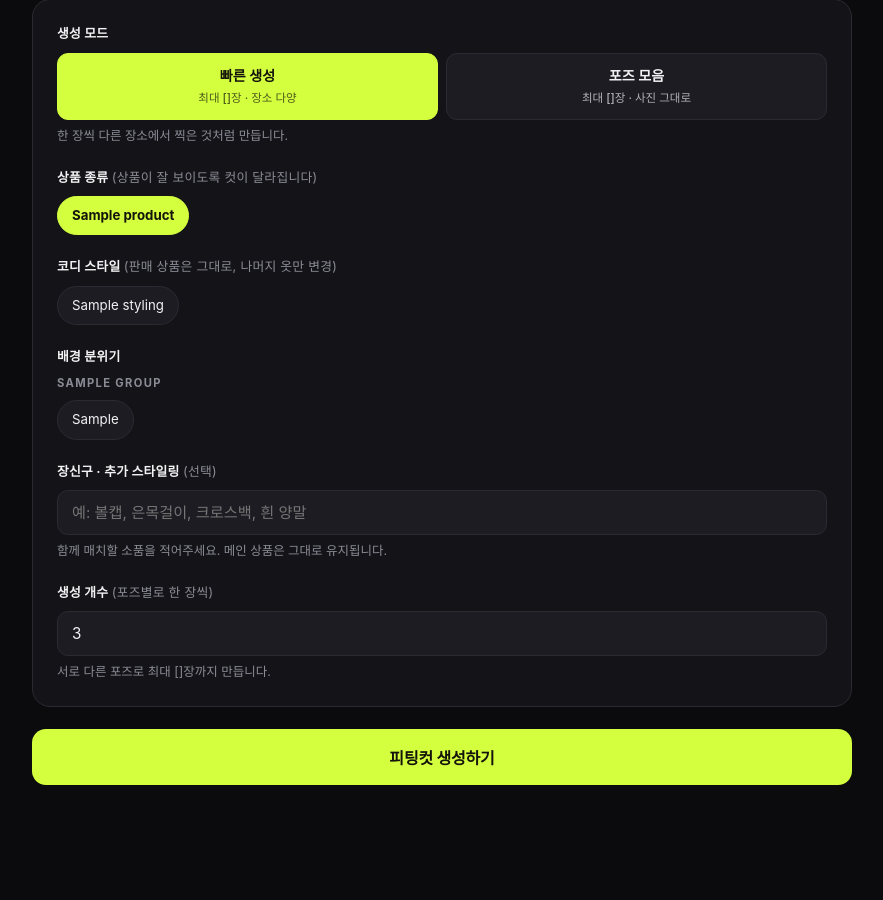
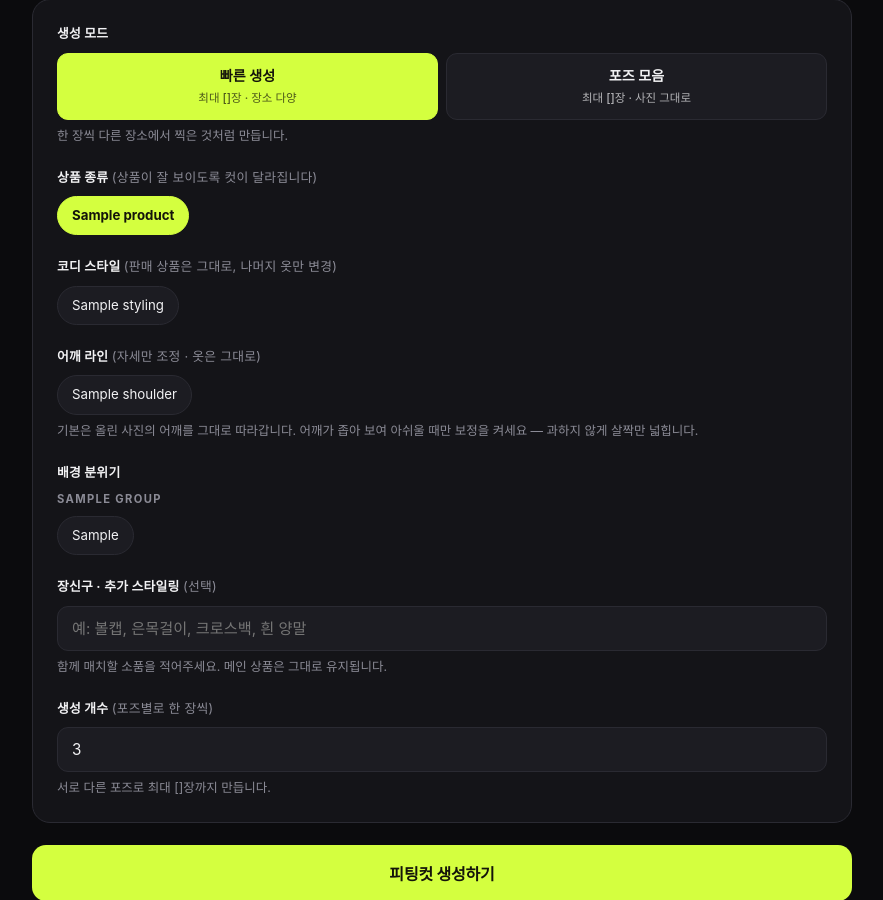
Before and after one commit to 5190rkddkwldi-hash/groomin-fitting, a Flask app: template templates/index.html in a window 1280 px wide. Shown: the part 884-1784 px from the top of the page, without its empty margins (198-1081 px from the left). Before the commit the page ends 1669 px from the top, so only its background shows below. Run offline with Flask 3, Linux system fonts and the light colour scheme; the visitor is signed in with stand-in values (Sample User, id 1); the template is opened without the code that fills it: most values are stand-ins (such as "Sample title", 1, 10 or a date in 2020).

Commit message:
Make broad shoulders a button, not the default
Broadening the shoulder line was welded to AI coordination, so it
applied whenever that mode was used and was unreachable otherwise.
It is now its own control with two settings, available in every
quick-generation cut regardless of styling.

The default follows the uploaded photo: same shoulder width, same
slope, reproduced rather than improved. The correction is deliberately
gentle — widen only a little, carriage rather than muscle, the same
body standing better — because pushing it hard stops looking like the
same person.

Removing the "shoulders dropped" wording from the global posture rule
stays: that was an instruction to slump, which is neither following
the photo nor correcting it.

Hidden in pose-set mode, which reuses the supplied photo as-is.

Co-Authored-By: Claude Opus 5 (1M context) <noreply@anthropic.com>
Claude-Session: https://claude.ai/code/session_014BmvQQsQa9wvEjFj1GvBRu

```diff
--- a/app.py
+++ b/app.py
@@ -470,16 +470,36 @@ STYLING_RULE_TEMPLATE = (
 # AI 자동 코디에서만 얹는 상체 규칙. 쇼핑몰 착용컷이 실물보다 태가 사는 이유는
 # 어깨가 쳐지지 않고 어깨선이 수평으로 넓게 잡히기 때문이다.
 # 옷의 재단·핏은 건드리지 않고 '자세'만 다룬다 (GARMENT_LOCK_RULE 과 충돌 방지).
-SHOULDER_RULE = (
-    "UPPER-BODY CARRIAGE — carry the upper body the way Korean "
-    "shopping-mall fitting cuts do: the shoulders stay open and rolled "
-    "slightly back, so the collarbones read as one straight level line "
-    "across the chest and the back stays broad through the lats. The "
-    "frame should read a little wider across the shoulders than at the "
-    "waist, and the neck stays long. Everything from the ribs down keeps "
-    "the loose, unposed stance described above, and the garment's own "
-    "cut, fit and length are unchanged — this governs posture only. "
-)
+# 어깨 라인 — 기본은 올린 사진을 그대로 따라간다. 넓히기는 사용자가 버튼으로 켠다.
+# (2026-09-01 사용자 요청: "원래 사진에 맞게 연출하고, 어깨 넓게는 버튼으로 따로")
+SHOULDERS = {
+    "keep": {
+        "label": "사진 그대로",
+        "rule": (
+            "SHOULDER LINE — take the shoulders straight from the reference "
+            "photo: the same width across, the same slope, the same way they "
+            "carry. Reproduce that shoulder line as it is rather than "
+            "improving it. "
+        ),
+    },
+    "wide": {
+        "label": "어깨 넓게 보정",
+        # '조금'이 핵심이다. 세게 밀면 보디빌더가 되어 같은 사람으로 안 보인다.
+        "rule": (
+            "SHOULDER LINE — give the upper body the light lift a Korean "
+            "shopping-mall fitting cut has: the shoulders sit open and rolled "
+            "slightly back so the collarbone line reads level, and the neck "
+            "stays long. Widen the shoulder line only a little — a gentle "
+            "correction of the reference photo, the same body standing "
+            "better, still the width a real person has in an everyday "
+            "snapshot. This is carriage, not extra muscle: the build stays "
+            "the model's own and the waist is unchanged. Everything from the "
+            "ribs down keeps the loose, unposed stance described above, and "
+            "the garment's own cut, fit and length are unchanged — this "
+            "governs posture only. "
+        ),
+    },
+}
 
 # 상의를 하의에 넣어 입을지. 옷의 실제 기장을 바꾸는 게 아니라 '입는 방식'만 정한다.
 TUCKS = {
@@ -1224,6 +1244,7 @@ def index():
         stylings=[(key, val["label"]) for key, val in STYLINGS.items()],
         tucks=[(key, val["label"]) for key, val in TUCKS.items()],
         ref_uses=[(key, val["label"]) for key, val in REF_USES.items()],
+        shoulders=[(key, val["label"]) for key, val in SHOULDERS.items()],
     )
 
 
@@ -1757,8 +1778,11 @@ def process():
             # 비어 있으면 '그대로'로 안전하게 떨어진다.
             desc = (request.form.get("styling_desc") or "").strip()[:MAX_STYLING_DESC]
         restyling = bool(desc)
-        # 어깨선 규칙은 AI 자동 코디에서만 얹는다 (사용자 요청 2026-09-01).
-        extra["shoulder_rule"] = SHOULDER_RULE if styling == "auto" else ""
+        # 어깨 라인은 화면의 버튼이 정한다. 기본은 올린 사진 그대로.
+        shoulder = request.form.get("shoulder", "keep")
+        if shoulder not in SHOULDERS:
+            shoulder = "keep"
+        extra["shoulder_rule"] = SHOULDERS[shoulder]["rule"]
         # 여러 장 뽑을 때 컷마다 카메라를 조금씩 다르게. 포즈·배경 디테일은
         # 이미 컷 번호로 갈리므로 여기서는 구도 축만 더한다.
         extra["shot_variety"] = (
--- a/templates/index.html
+++ b/templates/index.html
@@ -426,6 +426,17 @@
         </div>
       </div>
 
+      <div class="field" id="shoulderField">
+        <label class="lbl">어깨 라인 <span style="color:var(--muted);font-weight:400">(자세만 조정 · 옷은 그대로)</span></label>
+        <div class="chips">
+          {% for key, label in shoulders %}
+          <input type="radio" id="sh-{{ key }}" name="shoulder" value="{{ key }}" {% if key == 'keep' %}checked{% endif %}>
+          <label for="sh-{{ key }}">{{ label }}</label>
+          {% endfor %}
+        </div>
+        <p class="help">기본은 올린 사진의 어깨를 그대로 따라갑니다. 어깨가 좁아 보여 아쉬울 때만 보정을 켜세요 — 과하지 않게 살짝만 넓힙니다.</p>
+      </div>
+
       <div class="field" id="bgField">
         <label class="lbl">배경 분위기</label>
         {% for group, items in background_groups %}
@@ -679,6 +690,8 @@ function applyMode() {
   const poseset = document.getElementById("mode-poseset").checked;
   // 포즈 모음은 올린 사진을 그대로 쓰므로 배경·코디 선택이 필요 없다.
   stylingField.hidden = poseset;
+  // 포즈 모음은 올린 사진을 그대로 쓰는 모드라 어깨 조정이 끼어들면 안 된다
+  document.getElementById("shoulderField").hidden = poseset;
   syncCodiPanel();
   syncBgField();
   countInput.min = 1;
@@ -892,6 +905,8 @@ form.addEventListener("submit", async (e) => {
     fd.append("accessories", accessories);
     if (!poseset) {
       fd.append("styling", styling);
+      fd.append("shoulder",
+        document.querySelector('input[name="shoulder"]:checked').value);
       // 짜둔 코디 문장을 컷마다 똑같이 실어 보낸다 → 10장이 같은 착장으로 나온다.
       if (styling === "auto") {
         fd.append("tuck", currentTuck());
```
Also changed, not shown: tests/test_routes.py (+51 -8 lines).
